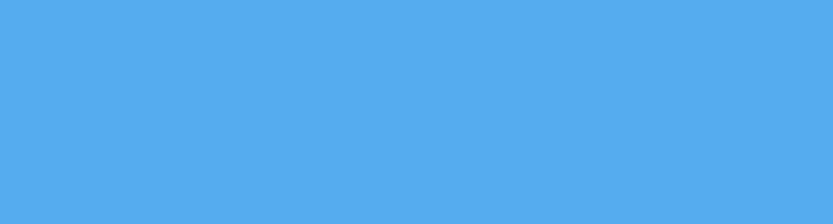
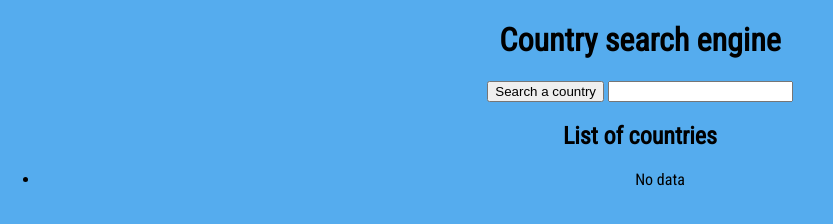
Before and after one commit to Rafal-Kowalczyk/zadanie_12_6, a website: page index.html in a window 1280 px wide. Shown: the whole page, without its empty margins (0-833 px from the left). Drawn offline with nearby package versions, Linux system fonts and the light colour scheme; files that its build step writes are made by us from their sources.

Commit message:
Add div .country-search in body

```diff
--- a/index.html
+++ b/index.html
@@ -6,7 +6,15 @@
     <link rel="stylesheet" href="css/style.css">
 </head>
 <body>
-
+	 <div>
+	 	<h1>Country search engine</h1>
+		<button id="search">Search a country</button>
+		<input id="country-name" type="text" />
+		<h2>List of countries</h2>
+		<ul id="countries">
+		  <li>No data</li>
+		</ul>
+	 </div>
 
     <script src="https://code.jquery.com/jquery-3.0.0.min.js" integrity="sha256-JmvOoLtYsmqlsWxa7mDSLMwa6dZ9rrIdtrrVYRnDRH0=" crossorigin="anonymous"></script>
     <script   src="https://code.jquery.com/ui/1.11.4/jquery-ui.min.js"   integrity="sha256-xNjb53/rY+WmG+4L6tTl9m6PpqknWZvRt0rO1SRnJzw="   crossorigin="anonymous"></script>
```
